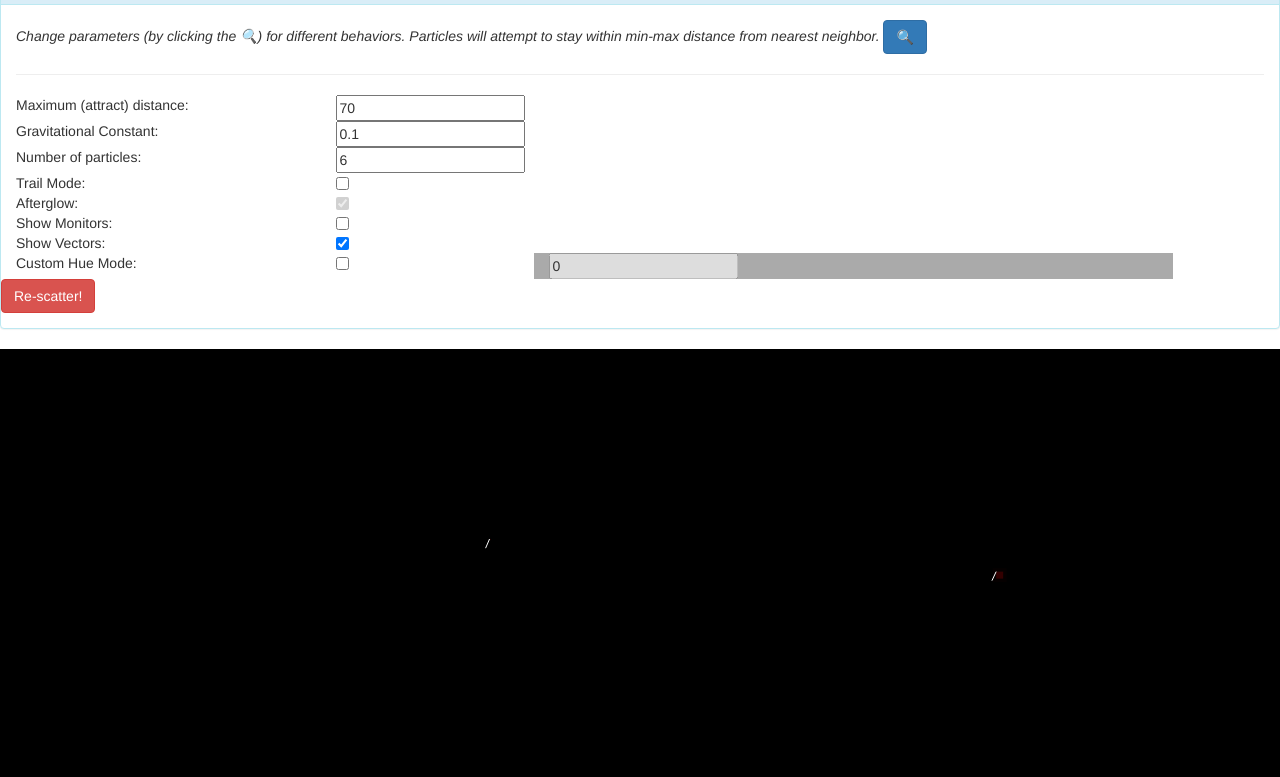
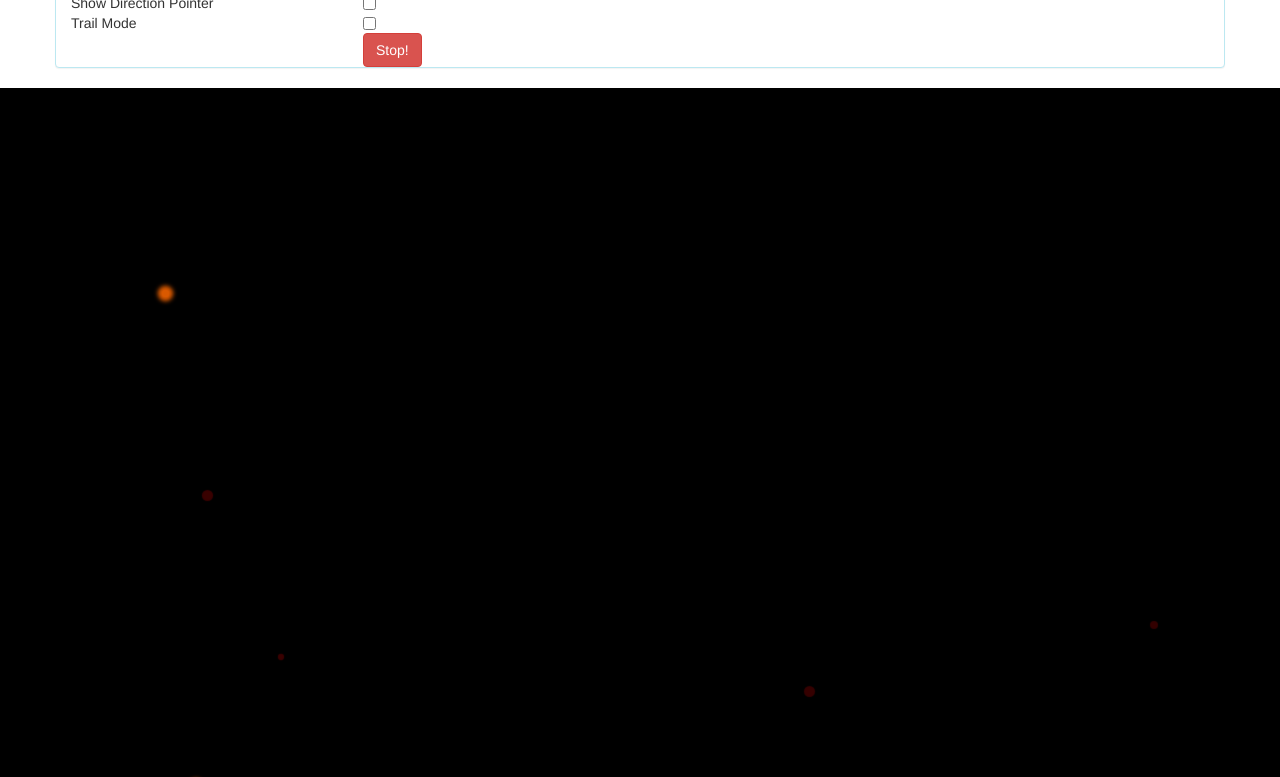
Before and after one commit to Newms34/musicalWurms, a plain HTML site: page orb.html in a window 1280 px wide. Shown: the part 80-857 px from the top of the page. After the commit the page ends 800 px from the top, so only its background shows below. Drawn offline with nearby package versions, Linux system fonts and the light colour scheme.

Commit message:
batch committing everything

```diff
--- a/css/style.css
+++ b/css/style.css
@@ -8,3 +8,33 @@ html,body{
 	position:absolute;
 	color:#fff;
 }
+
+.full-cont {
+  width: 100%;
+  height: 100%;
+  margin: 0;
+  position: absolute;
+  background: #000;
+}
+.particle {
+  position: absolute;
+  /*Default options. Most of these are replaced via angular*/
+  background: #0f0;
+  width: 5px;
+  height: 5px;
+  left: 0;
+  top: 0;
+  border-radius: 50%;
+}
+.dir-point{
+  height:2px;
+  background:linear-gradient(to right, #ccf,#009);
+  width:30px;
+  position:absolute;
+  transform-origin:0% 50%;
+}
+#canv{
+  position:absolute;
+  left:0px;
+  top:0px;
+}
--- a/js/orb.js
+++ b/js/orb.js
@@ -1,152 +1,142 @@
-var canv = document.querySelector('#myCanv'),
-    ctx = canv.getContext("2d"),
-    orgCon = function(a) {
-        this.x = Math.floor(Math.random() * ($(window).width() - 3));
-        this.y = Math.floor(Math.random() * ($(window).height() - 3));
-        this.vx = (Math.random() * 4) - 2;
-        this.vy = (Math.random() * 4) - 2;
-        this.mass = Math.floor(Math.random() * 12) + 1;
-        this.targ={x:0,y:0};
+//pointers are pointing in the wrong direction. is this an error with the accel calcs or an error with the pointer calcs?
+
+var app = angular.module('gravSim', []).controller('gravCont', function($scope) {
+    $scope.parts = [];
+    $scope.numParts = 10;
+    $scope.bigG = 5;
+    $scope.field = {
+        x: $(window).width(),
+        y: $(window).height()
+    }
+    $scope.elapsed = 0;
+    $scope.canv = document.querySelector('#canv');
+    $scope.ctx = $scope.canv.getContext('2d');
+    $scope.canv.width = $scope.field.x;
+    $scope.canv.height = $scope.field.y;
+    $scope.canv.style.width = $scope.field.x + 'px';
+    $scope.canv.style.height = $scope.field.y + 'px';
+
+    $scope.partConst = function() {
+        this.x = Math.floor(Math.random() * $scope.field.x);
+        this.y = Math.floor(Math.random() * $scope.field.y);
+        this.mass = Math.floor(Math.random() * 10) + 2;
+        this.temp = {
+            h: 60,
+            v: 50
+        };
+        this.a = { x: 0, y: 0 }
+        this.vx = 0;
+        this.vy = 0;
+        this.data = '';
+    }
+    $scope.pointerAng = function(p) {
+        var ang = Math.atan(p.a.y / p.a.x) * 180 / Math.PI;
+        if (p.a.x > 0) {
+            ang += 180;
+        }
+        return ang;
     };
-//setup canvas;
-canv.width = $(window).width();
-canv.height = $(window).height();
-canv.style.width = canv.width + 'px';
-canv.style.height = canv.height + 'px';
+    $scope.initP = function() {
+        $scope.parts = []; //empty partz
+        for (var i = 0; i < $scope.numParts; i++) {
+            $scope.parts.push(new $scope.partConst());
+        }
+        $scope.elapsed = 0;
+        $scope.ctx.fillStyle = '#000';
+        $scope.ctx.fillRect(0, 0, $scope.canv.width, $scope.canv.height)
+    }
+    $scope.initP();
+    $scope.timer = setInterval(function() {
+        if (!$scope.trailMode) {
+            $scope.ctx.fillStyle = '#000';
+            $scope.ctx.fillRect(0, 0, $scope.canv.width, $scope.canv.height)
+        }
+        for (var i = 0; i < $scope.parts.length; i++) {
+            if ($scope.trailMode) {
+                //draw trails on canv;
+                $scope.ctx.fillStyle = 'rgba(0,0,0,.1)'
+                $scope.ctx.fillRect(($scope.parts[i].x + ($scope.parts[i].mass / 3)), ($scope.parts[i].y + ($scope.parts[i].mass / 3)), ($scope.parts[i].mass / 3), ($scope.parts[i].mass / 3))
+                $scope.ctx.fillStyle = 'hsla(' + 360 * (i / $scope.numParts) + ',100%,' + Math.floor($scope.parts[i].temp.v + 20) + '%,.1)'
+                $scope.ctx.fillRect(($scope.parts[i].x + ($scope.parts[i].mass / 2)), ($scope.parts[i].y + ($scope.parts[i].mass / 2)), ($scope.parts[i].mass / 2), ($scope.parts[i].mass / 2))
+            }
+            //new acceleration vals
+            $scope.parts[i].a = { x: 0, y: 0 };
+            var minDist = 0,
+            dist = 0;
+            for (var j = 0; j < $scope.parts.length; j++) {
+                if (j == i) {
+                    continue;
+                }
+                minDist = $scope.parts[i].mass + $scope.parts[j].mass;
+                dist = Math.sqrt(Math.pow(Math.abs($scope.parts[i].x - $scope.parts[j].x), 2) + Math.pow(Math.abs($scope.parts[i].y - $scope.parts[j].y), 2));
+                if (dist <= minDist) {
+                    //distance too small (objects are 'touching'), which would lead to infinite distances
+                    continue;
+                }
+                //tan is op/adj is dy/dx
+                var rawA = ($scope.bigG * $scope.parts[j].mass) / Math.pow(dist, 2),
+                    tan = (($scope.parts[j].y - $scope.parts[i].y) / ($scope.parts[j].x - $scope.parts[i].x)); //tangent in radians
+                $scope.parts[i].a.x += rawA * Math.sin(Math.atan(tan));
+                $scope.parts[i].a.y += rawA * Math.cos(Math.atan(tan));
+            }
+            //mouse!
+            dist = Math.sqrt(Math.pow(Math.abs($scope.parts[i].x - $scope.m.x), 2) + Math.pow(Math.abs($scope.parts[i].y - $scope.m.y), 2));
+            if (dist <= minDist) {
+                //distance too small (objects are 'touching'), which would lead to infinite distances
+                continue;
+            }
+            var rawA = ($scope.bigG * $scope.m.m) / Math.pow(dist, 2),
+                tan = (($scope.parts[i].y - $scope.m.y) / ($scope.parts[i].x - $scope.m.x)); //tangent in radians
+            $scope.parts[i].a.x += rawA * Math.sin(Math.atan(tan));
+            $scope.parts[i].a.y += rawA * Math.cos(Math.atan(tan));
 
-//for some reason, vx,vy do not seem to be decreasing!
-
-var app = angular.module('orbApp', []).controller('orbCon', function($scope) {
-    $scope.parts = [];
-    $scope.maxDist = 70;
-    $scope.glo = true;
-    $scope.numParts = 6;
-    $scope.trailMode = false;
-    $scope.bigG = .1;
-    $scope.customHue = 0;
-    $scope.customHueMode = false;
-    $scope.showVecs=true;
-    $scope.mousePos = {x:0,y:0};
-    //monitors
-    $scope.cw = canv.width;
-    $scope.ch = canv.height;
-    //end monitors
-
-    $scope.initParts = function() {
-        $scope.parts = [];
-        for (var i = 0; i < $scope.numParts; i++) {
-            $scope.parts.push(new orgCon())
+            //end mouse
+            //adjust v as per a.
+            $scope.parts[i].vx += $scope.parts[i].a.x;
+            $scope.parts[i].vy += $scope.parts[i].a.y;
+            //adjust hue.
+            $scope.parts[i].temp.h = 60 * Math.min(Math.abs($scope.parts[i].vx), 4) / 4;
+            $scope.parts[i].temp.v = (80 * Math.min(Math.abs($scope.parts[i].vx), 4) / 4) + 10;
+            $scope.parts[i].data = { vx: $scope.parts[i].vx, vy: $scope.parts[i].vy, ax: $scope.parts[i].a.x, ay: $scope.parts[i].a.y, h: $scope.parts[i].temp.h };
+            //boundaries
+            //x
+            if (($scope.parts[i].x <= 0 && $scope.parts[i].vx < 0) || ($scope.parts[i].x >= $scope.field.x && $scope.parts[i].vx > 0)) {
+                $scope.parts[i].vx *= -1;
+            }
+            //y
+            if (($scope.parts[i].y <= 0 && $scope.parts[i].vy < 0) || ($scope.parts[i].y >= $scope.field.y && $scope.parts[i].vy > 0)) {
+                $scope.parts[i].vy *= -1;
+            }
+            //finally, move parts
+            $scope.parts[i].x += $scope.parts[i].vx;
+            $scope.parts[i].y += $scope.parts[i].vy;
+            //error detection!
+            if (isNaN($scope.parts[i].vx) || $scope.parts[i].vx >= Number.POSITIVE_INFINITY) {
+                throw new Error('vx error!')
+            }
+            if (isNaN($scope.parts[i].vy) || $scope.parts[i].vy >= Number.POSITIVE_INFINITY) {
+                throw new Error('vy error!')
+            }
+            if (isNaN($scope.parts[i].a.x) || $scope.parts[i].a.x >= Number.POSITIVE_INFINITY) {
+                throw new Error('ax error!')
+            }
+            if (isNaN($scope.parts[i].a.y) || $scope.parts[i].a.y >= Number.POSITIVE_INFINITY) {
+                throw new Error('ay error!')
+            }
+            // console.log('I:',i,'VX',$scope.parts[i].vx,"VY", $scope.parts[i].vy)
         }
+        $scope.$digest();
+    }, 50)
+    $scope.stopTimer = function() {
+        clearInterval($scope.timer)
     };
-    $scope.toggleOpts = function() {
-        $('#swarmOpts').toggle(100);
+    $scope.m = {
+        x: 0,
+        y: 0,
+        m: 50
     }
-    $scope.initParts();
-    $scope.rescatter = function() {
-        $scope.parts.forEach((p) => {
-            p.x = Math.floor(Math.random() * (canv.width - 2));
-            p.y = Math.floor(Math.random() * (canv.height - 2));
-        })
-    }
-    ctx.strokeStyle = '#fff';
-    ctx.fillRect(0, 0, canv.width, canv.height);
-    $scope.timer = setInterval(function() {
-        //first, clear canvas
-        ctx.fillStyle = '#000';
-        if (!$scope.trailMode) ctx.fillRect(0, 0, canv.width, canv.height); //if trail mode is off, we clear canvas each time.
-        $scope.parts.forEach(function(p, n) {
-            var closestDist = Math.sqrt(Math.pow(canv.width, 2) + Math.pow(canv.height, 2)),
-                prevPos = {
-                    x: p.x,
-                    y: p.y
-                };
-            var prevVal = { x: p.targ.x, y: p.targ.y }
-            p.targ.x = 0;
-            p.targ.y = 0;
-
-            // re-enable below for pp grav
-            for (var i = 0; i < $scope.parts.length; i++) {
-                if (i !== n) {
-                    var xMult = parseInt(p.x > $scope.parts[i].x ? -1 : 1);
-                    var yMult = parseInt(p.y > $scope.parts[i].y ? -1 : 1);
-                    if (p.x != $scope.parts[i].x && Math.abs(p.x-$scope.parts[i].x)>p.mass) {
-                        p.targ.x += xMult * ($scope.bigG * p.mass * $scope.parts[i].mass) / Math.pow(Math.abs(p.x - $scope.parts[i].x), 2);
-                    }
-                    if (p.y != $scope.parts[i].y && Math.abs(p.y-$scope.parts[i].y)>p.mass) {
-                        p.targ.y += yMult * ($scope.bigG * p.mass * $scope.parts[i].mass) / Math.pow(Math.abs(p.y - $scope.parts[i].y), 2);
-                    }
-                }
-                if (p.targ.x == Number.POSITIVE_INFINITY || p.targ.y == Number.POSITIVE_INFINITY) {
-                    alert('calc error: targ' + JSON.stringify(p.targ) + '\np.x: ' + JSON.stringify(p.x) + '\np.y: ' + JSON.stringify(p.y) +
-                        '\ncomparison targ: ' + JSON.stringify($scope.parts[i]) + '\nprev val: ' + JSON.stringify(prevVal))
-                }
-            }
-            //and mouse:
-            if(p.x > $scope.mousePos.x && p.x!==$scope.mousePos.x && Math.abs(p.x-$scope.mousePos.x)>p.mass){
-                p.targ.x -= $scope.bigG * p.mass * 50 / Math.pow(Math.abs(p.x - $scope.mousePos.x), 2);
-            }else if(p.x!==$scope.mousePos.x && Math.abs(p.x-$scope.mousePos.x)>p.mass){
-                p.targ.x += $scope.bigG * p.mass * 50 / Math.pow(Math.abs(p.x - $scope.mousePos.x), 2);
-            }
-            if(p.y > $scope.mousePos.y && p.y!==$scope.mousePos.y && Math.abs(p.y-$scope.mousePos.y)>p.mass){
-                p.targ.y -= $scope.bigG * p.mass * 50 / Math.pow(Math.abs(p.y - $scope.mousePos.y), 2);
-            }else if(p.y!==$scope.mousePos.y && Math.abs(p.y-$scope.mousePos.y)>p.mass){
-                p.targ.y += $scope.bigG * p.mass * 50 / Math.pow(Math.abs(p.y - $scope.mousePos.y), 2);
-            }
-            // p.targ.x+=parseInt(p.x > $scope.mousePos.x ? -1 : 1)* $scope.bigG * p.mass * 50 / Math.pow(Math.abs(p.x - $scope.mousePos.x), 2)
-            // p.targ.y+=parseInt(p.y > $scope.mousePos.y ? -1 : 1)* $scope.bigG * p.mass * 50 / Math.pow(Math.abs(p.y - $scope.mousePos.y), 2)
-            //now, position changes
-            p.vx = (p.targ.x / p.mass)/.05;
-            p.vy = (p.targ.y / p.mass)/.05;
-            var maxRad = Math.sqrt(Math.pow(canv.width,2)+Math.pow(canv.height,2)),
-                hue = 60*Math.sqrt(Math.pow(Math.abs(p.vx),2)+Math.pow(Math.abs(p.vy),2))/maxRad;
-                val = 10+(50*Math.sqrt(Math.pow(Math.abs(p.vx),2)+Math.pow(Math.abs(p.vy),2))/maxRad);
-
-            // console.log(n, hue, maxRad,'TARG:', p.targ, p.vx, p.vy)
-            console.log(p.vx,p.vy)
-
-            //finally, bounds stuff
-            if ((p.vx > 0 && p.x < (canv.width - 2)) || (p.vx < 0 && p.x > 0)) {
-                //within bounds
-                p.x += p.vx;
-            } else {
-                p.vx *= -1;
-                p.x += p.vx;
-            }
-
-            if ((p.vy > 0 && p.y < (canv.height - 2)) || (p.vy < 0 && p.y > 0)) {
-                //within bounds
-                p.y += p.vy;
-            } else {
-                p.vy *= -1;
-                p.y += p.vy;
-            }
-            //done position changes!
-            ctx.fillStyle = 'hsl(' + ($scope.customHueMode ? $scope.customHue : hue) + ',100%,' + val + '%)';
-            ctx.fillRect(p.x, p.y, p.mass, p.mass);
-            if ($scope.glo) {
-                ctx.fillStyle = 'hsla(' + ($scope.customHueMode ? $scope.customHue : hue) + ',100%,' + val + '%,.1)';
-                ctx.fillRect(prevPos.x - (p.mass / 2), prevPos.y - (p.mass / 2), (p.mass * 2), (p.mass * 2));
-            }
-            if ($scope.showVecs){
-                //tangent = o/a  = p.vy/p.vx;
-                //h=1 (unit vector!)
-                //sin(arctan(tan)) = o/h, o = hsin(arctan(tan));
-                //cos(arctan(tan)) = a/h, a = hsin(arctan(tan));
-                var theLine = {
-                    x:  10*Math.cos(Math.atan(p.vy/p.vx)),
-                    y: 10*Math.sin(Math.atan(p.vy/p.vx))
-                }
-                ctx.beginPath();
-                ctx.moveTo(p.x,p.y);
-                ctx.lineTo(p.x-theLine.x,p.y-theLine.y);
-                ctx.stroke();
-            }
-            $scope.$digest();
-        })
-    }, 50);
-    canv.onmousemove=function(e){
-        $scope.mousePos.x = e.offsetX;
-        $scope.mousePos.y = e.offsetY;
-        console.log($scope.mousePos);
+    window.onmousemove = function(e) {
+        $scope.m.x = e.x || e.clientX;
+        $scope.m.y = e.y || e.clientY;
     }
 })
--- a/orb.html
+++ b/orb.html
@@ -6,76 +6,50 @@
     <link rel="stylesheet" type="text/css" href="./css/style.css">
 </head>
 
-<body ng-app='orbApp' ng-controller='orbCon'>
-    <div class='panel panel-info'>
-        <div class='panel-heading'>
-            <h2>Orbit Demo</h2></div>
-        <div class='panel-body'>
-            <i>Change parameters (by clicking the &#128269;) for different behaviors. Particles will attempt to stay within min-max distance from nearest neighbor.</i>
-            <button class='btn btn-primary' title='Show/hide options' ng-click='toggleOpts();'>&#128269;</button>
-            <hr/>
-            <div id='swarmOpts'>
+<body ng-app='gravSim' ng-controller='gravCont'>
+    <div class='container panel panel-info'>
         <div class='row'>
-                    <div class='col-md-3'>Maximum (attract) distance: </div>
-                    <div class='col-md-7'>
-                        <input type="number" ng-model='maxDist' / title='Particles will attempt to stay within this distance of their nearest neighbor.'>
-                    </div>
-                </div>
-
-                <div class='row'>
-                    <div class='col-md-3'>Gravitational Constant: </div>
-                    <div class='col-md-7'>
-                        <input type="number" ng-model='bigG' title='Gravitational Constant (Big-G)' />
+            <div class='col-md-3'>Number of particles</div>
+            <div class='col-md-6'>
+                <input type="number" ng-model='numParts' ng-change='initP()' />
             </div>
         </div>
         <div class='row'>
-                    <div class='col-md-3'>Number of particles: </div>
-                    <div class='col-md-7'>
-                        <input type="number" ng-model='numParts' title='How many particles to include. Changing this will reset the canvas!' ng-change='initParts()' />
+            <div class='col-md-3'>BigG</div>
+            <div class='col-md-6'>
+                <input type="number" ng-model='bigG' step='.005' />
             </div>
         </div>
         <div class='row'>
-                    <div class='col-md-3'>Trail Mode: </div>
-                    <div class='col-md-7'>
-                        <input type="checkbox" ng-model='trailMode' title='Don&rsquo;t clear canvas after each frame render' />
+            <div class='col-md-3'>Show Data Labels</div>
+            <div class='col-md-6'>
+                <input type="checkbox" ng-model='showLbls' />
             </div>
         </div>
         <div class='row'>
-                    <div class='col-md-3'>Afterglow: </div>
-                    <div class='col-md-7'>
-                        <input type="checkbox" ng-disabled='!trailMode' ng-model='glo' title='Particles leave an afterglow. Only available if Trail Mode active' />
+            <div class='col-md-3'>Show Direction Pointer</div>
+            <div class='col-md-6'>
+                <input type="checkbox" ng-model='showPoint' />
             </div>
         </div>
         <div class='row'>
-                    <div class='col-md-3'>Show Monitors: </div>
-                    <div class='col-md-7'>
-                        <input type="checkbox" ng-model='showMons' title='If active, this will show the velocity vectors (as vx,vy) of each particle'/>
+            <div class='col-md-3'>Trail Mode</div>
+            <div class='col-md-6'>
+                <input type="checkbox" ng-model='trailMode' />
             </div>
         </div>
         <div class='row'>
-                    <div class='col-md-3'>Show Vectors: </div>
-                    <div class='col-md-7'>
-                        <input type="checkbox" ng-model='showVecs' title='If active, this will show the velocity vectors (as arrows) of each particle'/>
-                    </div>
-                </div>
-                <div class='row'>
-                    <div class='col-md-3'>Custom Hue Mode: </div>
-                    <div class='col-md-2'>
-                        <input type="checkbox" ng-model='customHueMode' title='If enabled, this allows you to determine what color the particles are. Otherwise, follows (generally) a black-body color scheme.' />
-                    </div>
-                    <div class='col-md-6' style='background:{{customHueMode?"hsl("+customHue+",100%,50%)":"#aaa"}}'>
-                        <input type="number" ng-model='customHue' title='Desired (base) hue.' ng-disabled='!customHueMode' />
-                    </div>
-                </div>
-                <div class='row'>
-                    <button ng-click='rescatter()' class='btn btn-danger' title='If particles are too clumped, try clicking this'>Re-scatter!</button>
+            <div class='col-md-6 col-md-offset-3'>
+                <button ng-click='stopTimer()' class='btn btn-danger'>Stop!</button>
             </div>
         </div>
     </div>
+    <div class='container full-cont' id='field'>
+        <canvas id='canv'></canvas>
+        <div class='particle' ng-repeat='p in parts' style='left:{{p.x}}px;top:{{p.y}}px;width:{{p.mass}}px;height:{{p.mass}}px;background:hsl({{p.temp.h}},100%,{{p.temp.v}}%);box-shadow:0 0 {{p.temp.v/10}}px {{p.temp.v/10}}px hsl({{p.temp.h}},100%,{{p.temp.v}}%)'>
+            <span ng-if='showLbls'>{{p.data}}</span>
+            <div class='dir-point' style='left:{{p.mass/2}}px;top:{{p.mass/2}}px;transform:rotateZ({{pointerAng(p)}}deg);' ng-show='showPoint'></div>
         </div>
-    <canvas width='500' height='500' id='myCanv'></canvas>
-    <div style='width:{{cw}}px; height:{{ch}}px;; border:1px solid #000;position:relative;top:-{{ch}}px;' ng-show='showMons'>
-        <div class='mon' ng-repeat='m in parts' style='left:{{m.x}}px;top:{{m.y}}px;'>{{m.vx}}, {{m.vy}}</div>
     </div>
     <script src="https://cdnjs.cloudflare.com/ajax/libs/jquery/3.1.1/jquery.min.js"></script>
     <script src="https://cdnjs.cloudflare.com/ajax/libs/angular.js/1.6.1/angular.min.js"></script>
```
Lines whose indentation alone changed are shown as unchanged.
